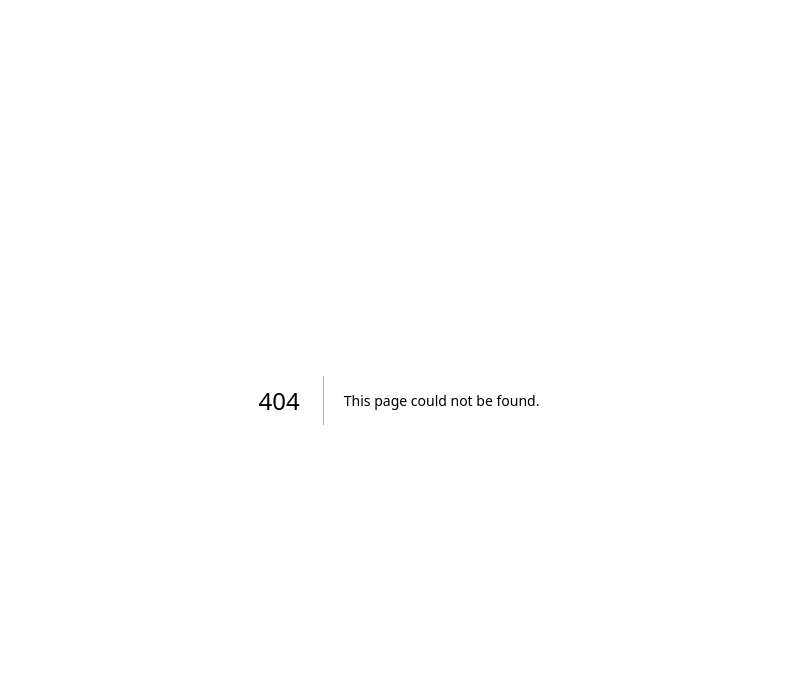
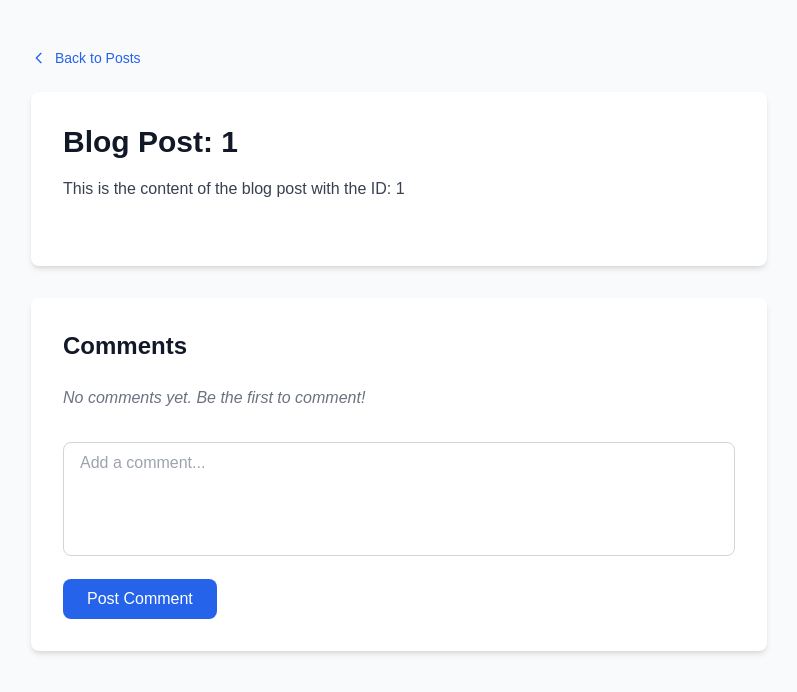
Before and after one commit to MehakFaheem/Nextjs-Blog-Website, a Next.js app: page /posts/1 in a window 1280 px wide. Before the commit this address had no page. Shown: the top 692 px of the page, without its empty margins (241-1038 px from the left). Built offline with nearby package versions, Linux system fonts and the light colour scheme.

Commit message:
first commit

```diff
--- a/app/page.tsx
+++ b/app/page.tsx
@@ -1,101 +1,53 @@
-import Image from "next/image";
+import React from 'react';
 
-export default function Home() {
+const Home = () => {
+  const posts = [
+    { id: '1', title: 'Post 1' },
+    { id: '2', title: 'Post 2' },
+    { id: '3', title: 'Post 3' },
+  ];
+
   return (
-    <div className="grid grid-rows-[20px_1fr_20px] items-center justify-items-center min-h-screen p-8 pb-20 gap-16 sm:p-20 font-[family-name:var(--font-geist-sans)]">
-      <main className="flex flex-col gap-8 row-start-2 items-center sm:items-start">
-        <Image
-          className="dark:invert"
-          src="/next.svg"
-          alt="Next.js logo"
-          width={180}
-          height={38}
-          priority
-        />
-        <ol className="list-inside list-decimal text-sm text-center sm:text-left font-[family-name:var(--font-geist-mono)]">
-          <li className="mb-2">
-            Get started by editing{" "}
-            <code className="bg-black/[.05] dark:bg-white/[.06] px-1 py-0.5 rounded font-semibold">
-              app/page.tsx
-            </code>
-            .
-          </li>
-          <li>Save and see your changes instantly.</li>
-        </ol>
+    <div className="min-h-screen bg-gray-50">
+      <div className="max-w-4xl mx-auto px-4 py-12">
+        <h1 className="text-4xl font-bold text-gray-900 mb-8 text-center">
+          Welcome to the Blog!
+        </h1>
 
-        <div className="flex gap-4 items-center flex-col sm:flex-row">
-          <a
-            className="rounded-full border border-solid border-transparent transition-colors flex items-center justify-center bg-foreground text-background gap-2 hover:bg-[#383838] dark:hover:bg-[#ccc] text-sm sm:text-base h-10 sm:h-12 px-4 sm:px-5"
-            href="https://vercel.com/new?utm_source=create-next-app&utm_medium=appdir-template-tw&utm_campaign=create-next-app"
-            target="_blank"
-            rel="noopener noreferrer"
-          >
-            <Image
-              className="dark:invert"
-              src="/vercel.svg"
-              alt="Vercel logomark"
-              width={20}
-              height={20}
-            />
-            Deploy now
-          </a>
-          <a
-            className="rounded-full border border-solid border-black/[.08] dark:border-white/[.145] transition-colors flex items-center justify-center hover:bg-[#f2f2f2] dark:hover:bg-[#1a1a1a] hover:border-transparent text-sm sm:text-base h-10 sm:h-12 px-4 sm:px-5 sm:min-w-44"
-            href="https://nextjs.org/docs?utm_source=create-next-app&utm_medium=appdir-template-tw&utm_campaign=create-next-app"
-            target="_blank"
-            rel="noopener noreferrer"
-          >
-            Read our docs
-          </a>
+        <div className="grid gap-6">
+          {posts.map((post) => (
+            <div
+              key={post.id}
+              className="bg-white rounded-lg shadow-md hover:shadow-lg transition-shadow duration-300"
+            >
+              <a
+                href={`/posts/${post.id}`}
+                className="block p-6"
+              >
+                <h2 className="text-xl font-semibold text-gray-800 hover:text-blue-600 transition-colors duration-200">
+                  {post.title}
+                </h2>
+                <div className="mt-2 flex items-center justify-between">
+                  <span className="text-sm text-gray-500">Read more</span>
+                  <svg
+                    className="w-5 h-5 text-gray-400"
+                    fill="none"
+                    strokeLinecap="round"
+                    strokeLinejoin="round"
+                    strokeWidth="2"
+                    viewBox="0 0 24 24"
+                    stroke="currentColor"
+                  >
+                    <path d="M9 5l7 7-7 7" />
+                  </svg>
+                </div>
+              </a>
+            </div>
+          ))}
         </div>
-      </main>
-      <footer className="row-start-3 flex gap-6 flex-wrap items-center justify-center">
-        <a
-          className="flex items-center gap-2 hover:underline hover:underline-offset-4"
-          href="https://nextjs.org/learn?utm_source=create-next-app&utm_medium=appdir-template-tw&utm_campaign=create-next-app"
-          target="_blank"
-          rel="noopener noreferrer"
-        >
-          <Image
-            aria-hidden
-            src="/file.svg"
-            alt="File icon"
-            width={16}
-            height={16}
-          />
-          Learn
-        </a>
-        <a
-          className="flex items-center gap-2 hover:underline hover:underline-offset-4"
-          href="https://vercel.com/templates?framework=next.js&utm_source=create-next-app&utm_medium=appdir-template-tw&utm_campaign=create-next-app"
-          target="_blank"
-          rel="noopener noreferrer"
-        >
-          <Image
-            aria-hidden
-            src="/window.svg"
-            alt="Window icon"
-            width={16}
-            height={16}
-          />
-          Examples
-        </a>
-        <a
-          className="flex items-center gap-2 hover:underline hover:underline-offset-4"
-          href="https://nextjs.org?utm_source=create-next-app&utm_medium=appdir-template-tw&utm_campaign=create-next-app"
-          target="_blank"
-          rel="noopener noreferrer"
-        >
-          <Image
-            aria-hidden
-            src="/globe.svg"
-            alt="Globe icon"
-            width={16}
-            height={16}
-          />
-          Go to nextjs.org →
-        </a>
-      </footer>
+      </div>
     </div>
   );
-}
+};
+
+export default Home;
--- /dev/null
+++ b/app/posts/[id]/page.tsx
@@ -0,0 +1,98 @@
+// app/posts/[id]/page.tsx
+'use client';
+import { useState, useEffect } from 'react';
+import { useRouter } from 'next/navigation';
+
+const Post = ({ id = '1' }) => {
+  const [comments, setComments] = useState<string[]>([]);
+  const [newComment, setNewComment] = useState<string>('');
+
+  const handleCommentSubmit = (e: React.FormEvent) => {
+    e.preventDefault();
+    if (newComment.trim()) {
+      setComments([...comments, newComment]);
+      setNewComment('');
+    }
+  };
+
+  return (
+    <div className="min-h-screen bg-gray-50 py-12">
+      <div className="max-w-3xl mx-auto px-4">
+        {/* Back button */}
+        <a
+          href="/"
+          className="inline-flex items-center text-sm text-blue-600 hover:text-blue-800 mb-6"
+        >
+          <svg
+            className="w-4 h-4 mr-2"
+            fill="none"
+            strokeLinecap="round"
+            strokeLinejoin="round"
+            strokeWidth="2"
+            viewBox="0 0 24 24"
+            stroke="currentColor"
+          >
+            <path d="M15 19l-7-7 7-7" />
+          </svg>
+          Back to Posts
+        </a>
+
+        {/* Post content */}
+        <article className="bg-white rounded-lg shadow-md p-8 mb-8">
+          <h1 className="text-3xl font-bold text-gray-900 mb-4">
+            Blog Post: {id}
+          </h1>
+          <p className="text-gray-700 leading-relaxed mb-8">
+            This is the content of the blog post with the ID: {id}
+          </p>
+        </article>
+
+        {/* Comments section */}
+        <section className="bg-white rounded-lg shadow-md p-8">
+          <h2 className="text-2xl font-semibold text-gray-900 mb-6">
+            Comments
+          </h2>
+
+          {/* Comments list */}
+          <div className="mb-8">
+            {comments.length === 0 ? (
+              <p className="text-gray-500 italic">No comments yet. Be the first to comment!</p>
+            ) : (
+              <ul className="space-y-4">
+                {comments.map((comment, index) => (
+                  <li
+                    key={index}
+                    className="p-4 bg-gray-50 rounded-lg"
+                  >
+                    <p className="text-gray-700">{comment}</p>
+                  </li>
+                ))}
+              </ul>
+            )}
+          </div>
+
+          {/* Comment form */}
+          <form onSubmit={handleCommentSubmit} className="space-y-4">
+            <div>
+              <textarea
+                value={newComment}
+                onChange={(e) => setNewComment(e.target.value)}
+                placeholder="Add a comment..."
+                rows={4}
+                className="w-full px-4 py-2 border border-gray-300 rounded-lg focus:ring-2 focus:ring-blue-500 focus:border-transparent resize-none"
+              />
+            </div>
+            <button
+              type="submit"
+              className="px-6 py-2 bg-blue-600 text-white rounded-lg hover:bg-blue-700 transition-colors duration-200 focus:outline-none focus:ring-2 focus:ring-blue-500 focus:ring-offset-2"
+            >
+              Post Comment
+            </button>
+          </form>
+        </section>
+      </div>
+    </div>
+  );
+};
+
+export default Post;
```
Also changed, not shown: 1 other file (tests, documents, lock files or other folders).
